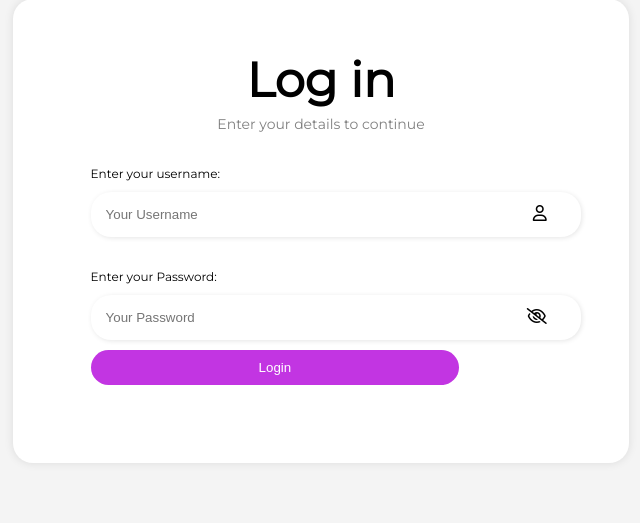
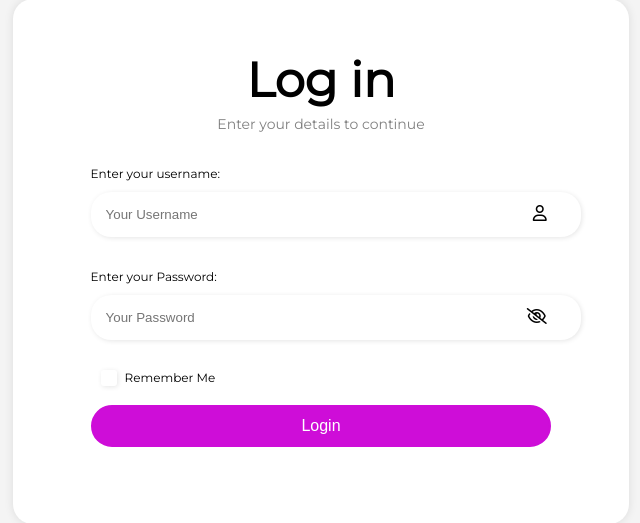
Before and after one commit to partypankes/WebTecnologiesProject, a PHP site: page /login_page.php in a window 1280 px wide. Shown: the part 101-624 px from the top of the page, without its empty margins (319-959 px from the left). Run offline with PHP 8.4, Linux system fonts and the light colour scheme; some libraries are stand-ins or nearby versions.

Commit message:
login update

```diff
--- a/login/login_page.css
+++ b/login/login_page.css
@@ -60,7 +60,7 @@ input {
 
 }
 
-input:focus{
+.username-container input[type="text"]:focus , .password-container input[type="password"]:focus{
     border-color: #c235e2;
     outline: none;
     box-shadow: 1px 1px 8px rgba(156, 39, 176, 0.5);
@@ -105,12 +105,73 @@ input:focus{
 }
 
 
-button {
-    width: 80%;
-    padding: 10px;
-    background-color: #c235e2;
-    color: #fff;
-    border: none;
-    border-radius: 50px;
+.remember-me-container {
+    display: flex;
+    align-items: center;
+    padding-left: 10px;
+    margin-top: 20px;
+    margin-bottom: 10px;
+}
+
+
+.remember-me-container input[type="checkbox"] {
+    -webkit-appearance: none;
+    -moz-appearance: none;
+    appearance: none;
+    width: 16px;
+    height: 16px;
+    margin: 0;
+    padding: 0;
+    border: 1px;
+    border-radius: 3px;
+    outline: none;
+    cursor: pointer;
+    position: relative;
+}
+
+
+
+.remember-me-container input[type="checkbox"]:checked::before {
+    content: '✓';
+    position: absolute;
+    left: 50%;
+    top: 50%;
+    transform: translate(-50%, -50%);
+    color: #c235e2;
+    font-size: 14px;
+}
+
+
+.remember-me-container label {
+    margin-left: 8px;
     cursor: pointer;
 }
+
+
+.login-data .login{
+    display: flex;
+    justify-content: center;
+    align-items: center;
+    height: 50px;
+}
+
+.login-data .login #submitButton {
+    padding: 10px 20px;
+    border: 2px solid #ce0dd8;
+    border-radius: 50px;
+    background-color: #ce0dd8;
+    color: #fff;
+    font-size: 16px;
+    text-align: center;
+    text-decoration: none;
+    cursor: pointer;
+    transition: background-color 0.3s ease;
+    margin-top: 10px;
+    width: 468px;
+}
+
+.login-data .login #submitButton:hover{
+    background-color: transparent;
+    border: 2px solid #252525;
+    color: #252525;
+}
--- a/login/login_page.php
+++ b/login/login_page.php
@@ -35,8 +35,15 @@
         <i id="togglePassword" class="fas fa-eye-slash" style="cursor: pointer;"></i>
         </div>
 
+        <div class="remember-me-container">
+            <input type="checkbox" id="rememberMe" name="remember_me">
+            <label for="rememberMe">Remember Me</label>
+        </div>
 
-        <button type="submit">Login</button>
+        <div class="login">
+            <button id="submitButton" type="submit"> Login </button>
+        </div>
+
     </form>
     </div>
 </div>
```
